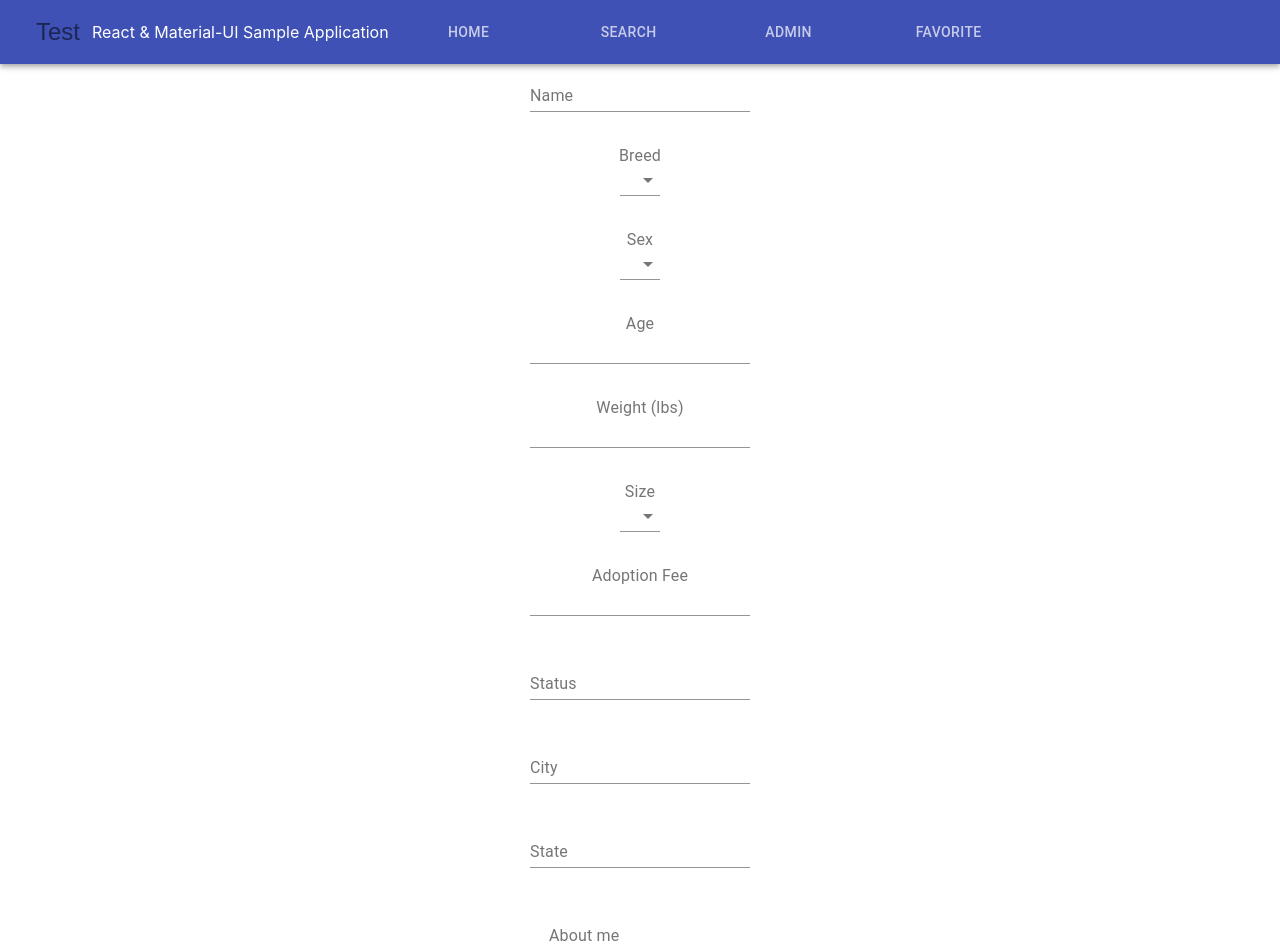
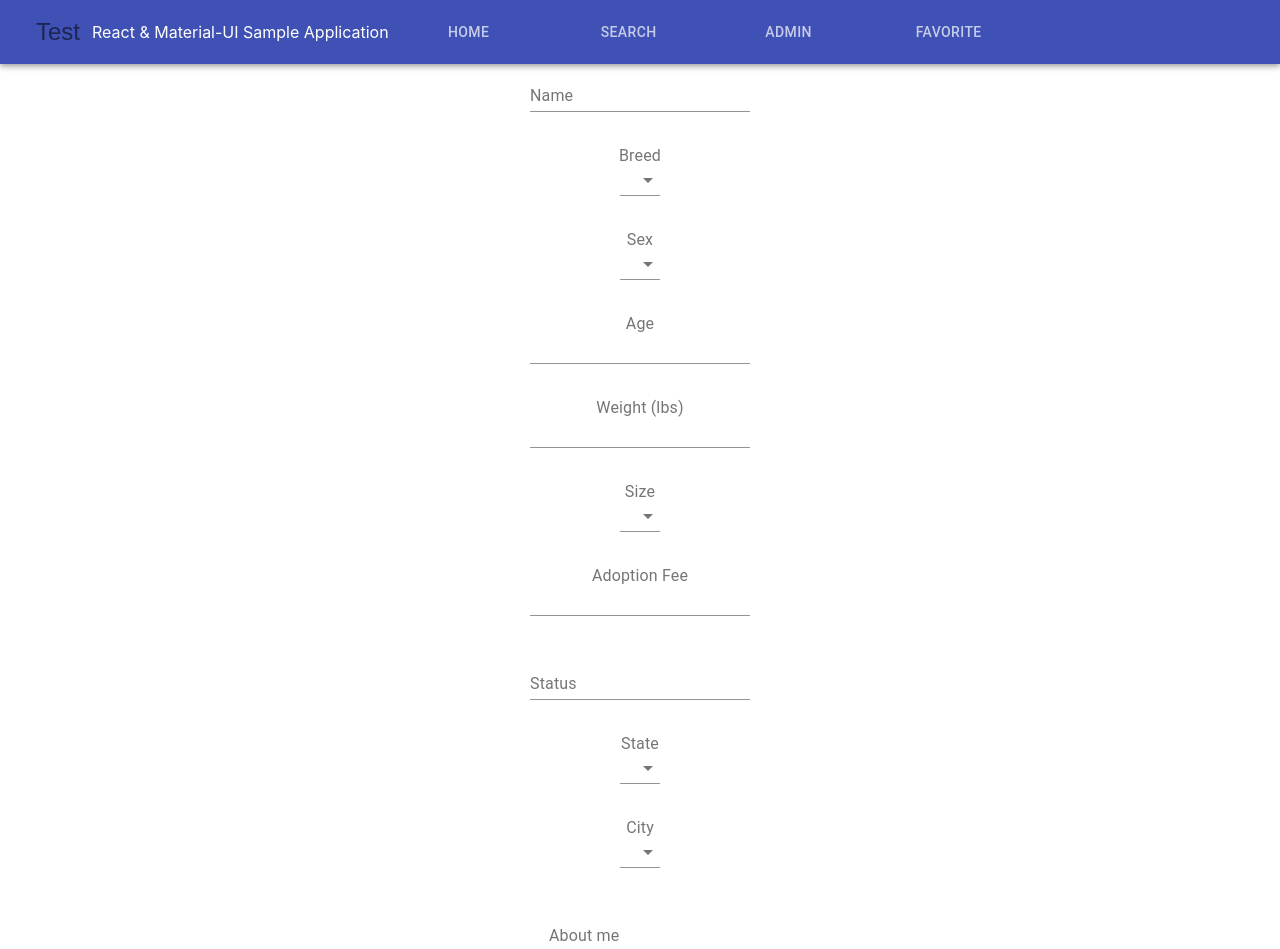
Before and after one commit to zachmkhan/Animal-Adoptions, a React (Create React App) app: page /addCat in a window 1280 px wide. Shown: the top 949 px of the page. Built offline with nearby package versions, Linux system fonts and the light colour scheme.

Commit message:
Add city state dropdowns

```diff
--- a/src/components/AddCat.js
+++ b/src/components/AddCat.js
@@ -54,6 +54,7 @@ const schema = yup.object().shape({
     // )
   });
 
+const cityStates = require('../updated_cities_states.json');
 
 
 const AddCat = () => {
@@ -63,6 +64,7 @@ const AddCat = () => {
        });
  ;
 
+    const [cityList, setCityList] = React.useState([]);
     const [name, setName] = React.useState("");
     const [breed, setBreed] = React.useState("");
     const [age, setAge] = React.useState("");
@@ -94,6 +96,20 @@ const AddCat = () => {
 
     const url = "http://flip2.engr.oregonstate.edu:4256/pets"
 
+    function changeCities(name) {
+
+        var list = cityStates[name];
+        setCityList(list);
+    }
+
+    var stateList = [];
+    Object.keys(cityStates).forEach(state =>
+        stateList.push(<MenuItem value={state}>{state}</MenuItem>)
+    )
+    var cityMenuList = [];
+    cityList.forEach(city =>
+        cityMenuList.push(<MenuItem value={city}>{city}</MenuItem>)
+    )
     // const handleSubmit = (event) => {
     //     const requestOptions = {
     //         method: 'POST',
@@ -139,50 +155,50 @@ const AddCat = () => {
     //     //event.preventDefault();
     // }
 
-    const onSubmit = (event) => {
+    // const onSubmit = (event) => {
 
-        var data = new FormData();
-        data.append("sellerId", 1); //Need to update
-        data.append("status", status);
-        data.append("animal", "Cat");
-        data.append("name", name);
-        data.append("breed", breed);
-        data.append("sex", sex);
-        data.append("age", age);
-        data.append("weight", weight);
-        data.append("size", size);
-        data.append("adoptionFee", fee);
-        data.append("aboutMe", desc);
-        data.append("city", city);
-        data.append("state", state);
-        data.append("goodWithKids", kids);
-        data.append("goodWithDogs", dogs);
-        data.append("goodWithCats", cats);
-        data.append("requiresFence", fence);
-        data.append("houseTrained", trained);
-        data.append("neuteredSpayed", neut);
-        data.append("shotsUpToDate", shots);
-        for (let i = 0; i < files.length; i++) {
-            console.log(files[i])
-            data.append("photo", files[i])
-        }
-        // data.append("photo", files[0]);
-        // for (var value of data.values()) {
-        //     console.log(value);
-        // }
-        const requestOptions = {
-            //headers: { 'content-type': 'multipart/form-data' },
-            method: 'POST',
-            body: data
-        };
+    //     var data = new FormData();
+    //     data.append("sellerId", 1); //Need to update
+    //     data.append("status", status);
+    //     data.append("animal", "Cat");
+    //     data.append("name", name);
+    //     data.append("breed", breed);
+    //     data.append("sex", sex);
+    //     data.append("age", age);
+    //     data.append("weight", weight);
+    //     data.append("size", size);
+    //     data.append("adoptionFee", fee);
+    //     data.append("aboutMe", desc);
+    //     data.append("city", city);
+    //     data.append("state", state);
+    //     data.append("goodWithKids", kids);
+    //     data.append("goodWithDogs", dogs);
+    //     data.append("goodWithCats", cats);
+    //     data.append("requiresFence", fence);
+    //     data.append("houseTrained", trained);
+    //     data.append("neuteredSpayed", neut);
+    //     data.append("shotsUpToDate", shots);
+    //     for (let i = 0; i < files.length; i++) {
+    //         console.log(files[i])
+    //         data.append("photo", files[i])
+    //     }
+    //     // data.append("photo", files[0]);
+    //     // for (var value of data.values()) {
+    //     //     console.log(value);
+    //     // }
+    //     const requestOptions = {
+    //         //headers: { 'content-type': 'multipart/form-data' },
+    //         method: 'POST',
+    //         body: data
+    //     };
 
-        // fetch(url, requestOptions)
-        // .then(response => response.json())
-        // .then(json => {
-        //     console.log('parsed json', json) // access json.body here
-        // })
-        // event.preventDefault();
-    }
+    //     // fetch(url, requestOptions)
+    //     // .then(response => response.json())
+    //     // .then(json => {
+    //     //     console.log('parsed json', json) // access json.body here
+    //     // })
+    //     // event.preventDefault();
+    // }
 
     const submitData = (data, e) =>
     {
@@ -389,36 +405,54 @@ const AddCat = () => {
                 />
                 <p>{errors.fee?.message}</p>
                 <br></br>
+
+
                 <TextField
                     type='text'
                     inputRef={register}
                     name='status'
                     label='Status'
-                    onChange={e => setCity(e.target.value)}
                     //value={city}
                 />
                 <p>{errors.status?.message}</p>
                 <br></br>
-                <TextField
-                    type='text'
-                    inputRef={register}
-                    name='city'
-                    label='City'
-                    onChange={e => setCity(e.target.value)}
-                    //value={city}
+                <InputLabel id="state">State</InputLabel>
+                <Controller
+                    name="state"
+                    control={control}
+                    defaultValue={""}
+                    rules={{ required: true }}
+                    render={props =>
+                    <Select
+                        labelId="state"
+                        onChange={e => {props.onChange(e.target.value); changeCities(e.target.value)}}
+                        value={props.value}
+                    >
+                        {stateList}
+                    </Select>
+                    } // props contains: onChange, onBlur and value
+                />
+                <p>{errors.state?.message}</p>
+                <br></br>
+                <InputLabel id="city">City</InputLabel>
+                <Controller
+                    name="city"
+                    control={control}
+                    defaultValue={""}
+                    rules={{ required: true }}
+                    render={props =>
+                    <Select
+                        labelId="city"
+                        onChange={e => props.onChange(e.target.value)}
+                        value={props.value}
+                    >
+                        {cityMenuList}
+                    </Select>
+                    } // props contains: onChange, onBlur and value
                 />
                 <p>{errors.city?.message}</p>
                 <br></br>
-                <TextField
-                    type='text'
-                    inputRef={register}
-                    name='state'
-                    label='State'
-                    onChange={e => setState(e.target.value)}
-                    //value={state}
-                />
-                <p>{errors.state?.message}</p>
-                <br></br>
+
                 <TextField
                     inputRef={register}
                     type='text'
```
